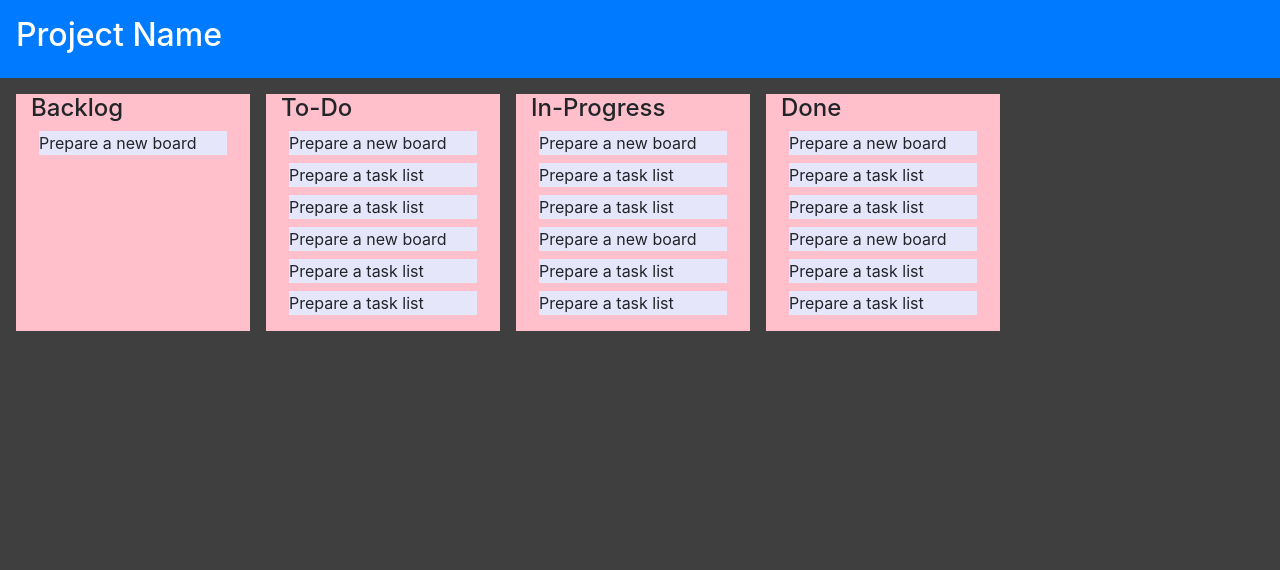
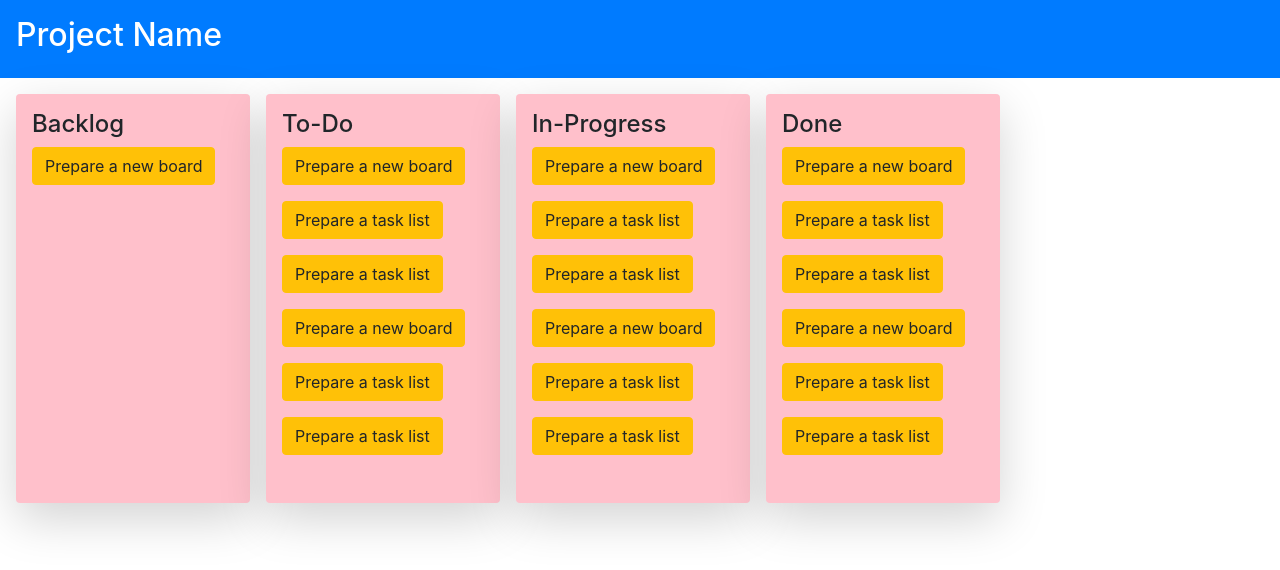
Before and after one commit to hazalonler/F2, a JavaScript app: page / in a window 1280 px wide. Shown: the top 570 px of the page. Built offline with nearby package versions, Linux system fonts and the light colour scheme.

Commit message:
Add hover on list items and shadow effect on board lists

```diff
--- a/src/App.js
+++ b/src/App.js
@@ -1,4 +1,4 @@
-import BoardColumn from "./components/BoardColumn";
+import BoardList from "./components/BoardList";
 import BoardClient from "./clients/BoardClient";
 
 function App() {
@@ -61,7 +61,7 @@ function App() {
       </div>
       <div className="d-flex flex-row" style={{width: "1000px"}}>
         {boardConfig.listConfig.map((column) => (
-          <BoardColumn
+          <BoardList
             key={column.id}
             name={column.name}
             style={column.style}
--- a/src/components/BoardColumn.js
+++ /dev/null
@@ -1,18 +0,0 @@
-import TaskList from "./TaskList";
-
-
-const BoardColumn =  (props) => {
-
-    return (
-        <div className="col-lg mt-3 ml-3" style={props.style} >
-            <h4>{props.name}</h4>
-            <ul className="list-unstyled">
-                {props.tasks.map((task) => (
-                    <TaskList name={task.name} date={task.date}/>
-                ))}
-            </ul>
-        </div>
-    );
-};
-
-export default BoardColumn;
--- /dev/null
+++ b/src/components/BoardList.js
@@ -0,0 +1,18 @@
+import ListItem from "./ListItem";
+
+
+const BoardList =  (props) => {
+
+    return (
+        <div className="col-lg mt-3 ml-3 shadow-lg p-3 rounded" style={props.style} >
+            <h4>{props.name}</h4>
+            <ul className="list-unstyled">
+                {props.tasks.map((task) => (
+                    <ListItem name={task.name} date={task.date}/>
+                ))}
+            </ul>
+        </div>
+    );
+};
+
+export default BoardList;
--- /dev/null
+++ b/src/components/ListItem.js
@@ -0,0 +1,16 @@
+
+function ListItem (props) {
+
+    return (
+        <div className="d-grid gap-2">
+            <button type="button" className="btn btn-warning mb-3" >
+                {props.name}
+            </button>
+        </div>
+    );
+
+};
+
+export default ListItem;
+
+// style={{backgroundColor: "lavender"}}
--- a/src/components/TaskList.js
+++ /dev/null
@@ -1,12 +0,0 @@
-
-function TaskList (props) {
-
-    return (
-        <li>
-            <p className="mb-2 mr-2 ml-2" style={{backgroundColor: "lavender"}}>{props.name}</p>
-        </li>
-    );
-
-};
-
-export default TaskList;
--- a/src/index.css
+++ b/src/index.css
@@ -10,5 +10,5 @@ html {
 
 body {
   margin: 0;
-  background-color: #3f3f3f;
+  background-color: #ffffff;
 }
```
